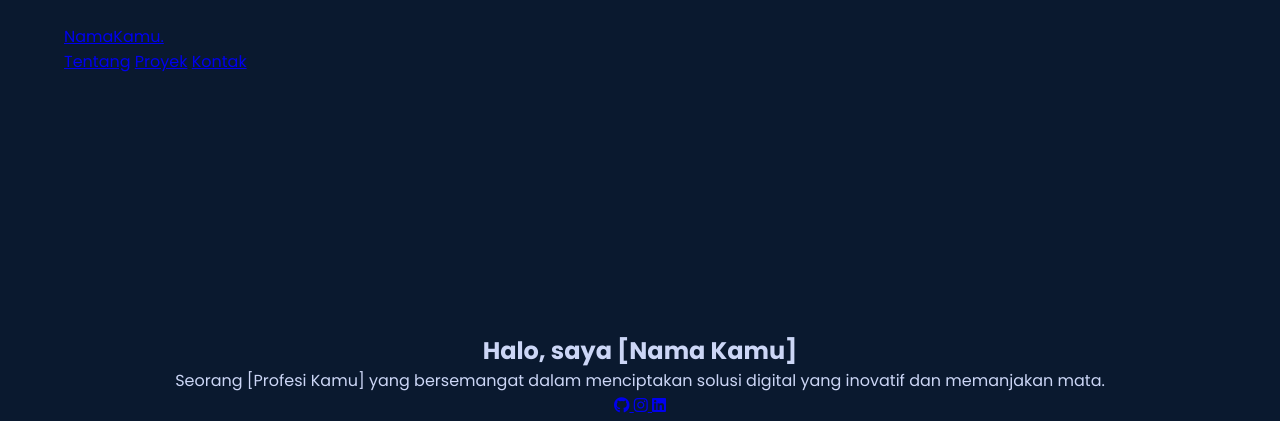
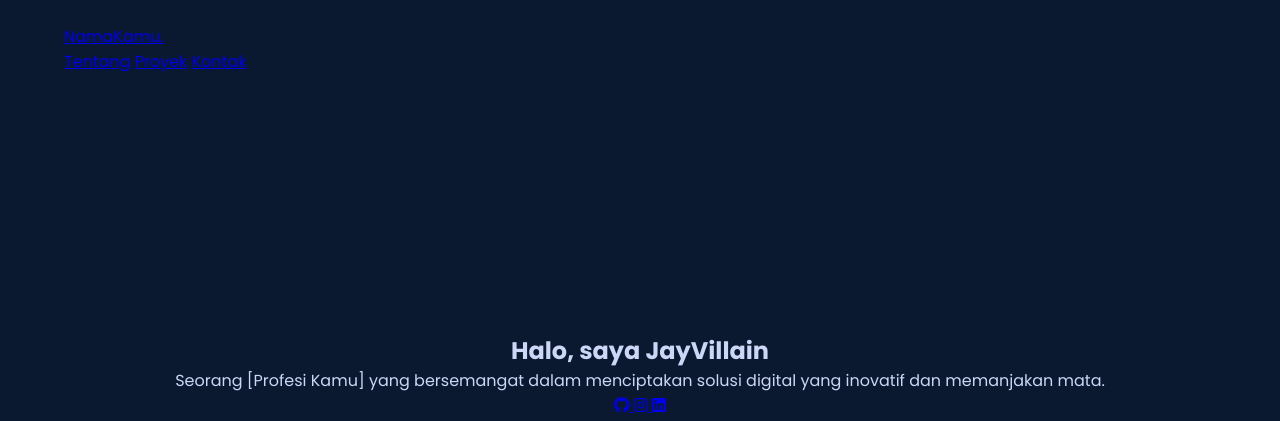
Before and after one commit to JayVillain/Dorking-Fofa, a plain HTML site: page index.html in a window 1280 px wide. Shown: the top 421 px of the page. Drawn offline with Linux system fonts and the light colour scheme.

Commit message:
Aug 15, 2025, 11:46 PM

```diff
--- a/index.html
+++ b/index.html
@@ -22,7 +22,7 @@
     <main>
         <section id="hero" class="hero">
             <div class="hero-content">
-                <h1 class="animate-on-load">Halo, saya [Nama Kamu]</h1>
+                <h1 class="animate-on-load">Halo, saya JayVillain</h1>
                 <p class="animate-on-load">Seorang [Profesi Kamu] yang bersemangat dalam menciptakan solusi digital yang inovatif dan memanjakan mata.</p>
 
                 <div class="social-links animate-on-load">
```
